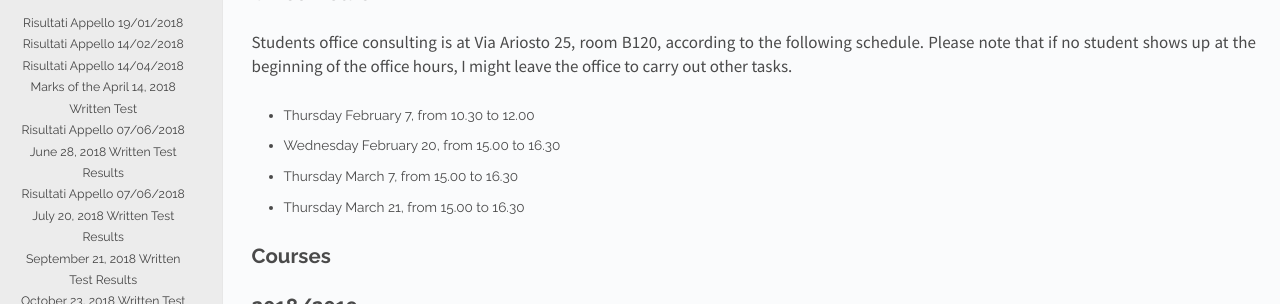
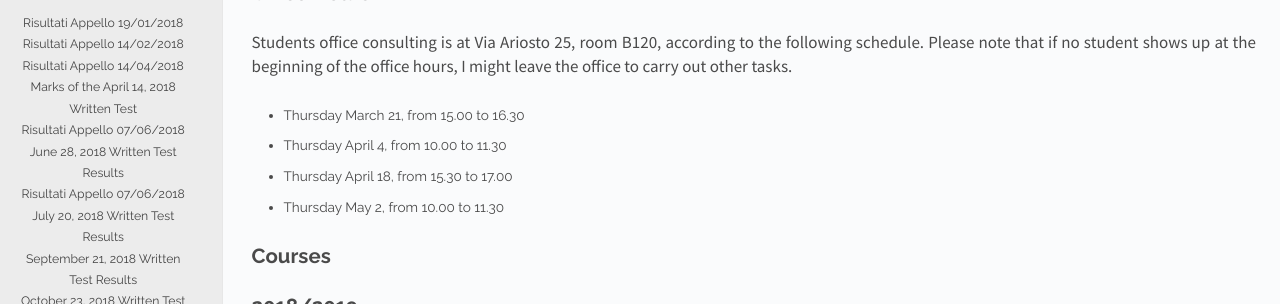
Before and after one commit to alessandropellegrini/personal-website, a Jekyll site: the page built from teaching.md, in a window 1280 px wide. Shown: the part 240-544 px from the top of the page. Built offline with Jekyll 4.4.1, drawn with Linux system fonts in a browser that asks for light colours.

Commit message:
Update office hours
Signed-off-by: Alessandro Pellegrini <pellegrini@dis.uniroma1.it>

```diff
--- a/teaching.md
+++ b/teaching.md
@@ -9,10 +9,10 @@ Office Hours
 
 Students office consulting is at Via Ariosto 25, room B120, according to the following schedule. Please note that if no student shows up at the beginning of the office hours, I might leave the office to carry out other tasks.
 
-* Thursday February 7, from 10.30 to 12.00
-* Wednesday February 20, from 15.00 to 16.30
-* Thursday March 7, from 15.00 to 16.30
 * Thursday March 21, from 15.00 to 16.30
+* Thursday April 4, from 10.00 to 11.30
+* Thursday April 18, from 15.30 to 17.00
+* Thursday May 2, from 10.00 to 11.30
 
 <span style="color: red; font-weight: bold;">
 </span>
```
